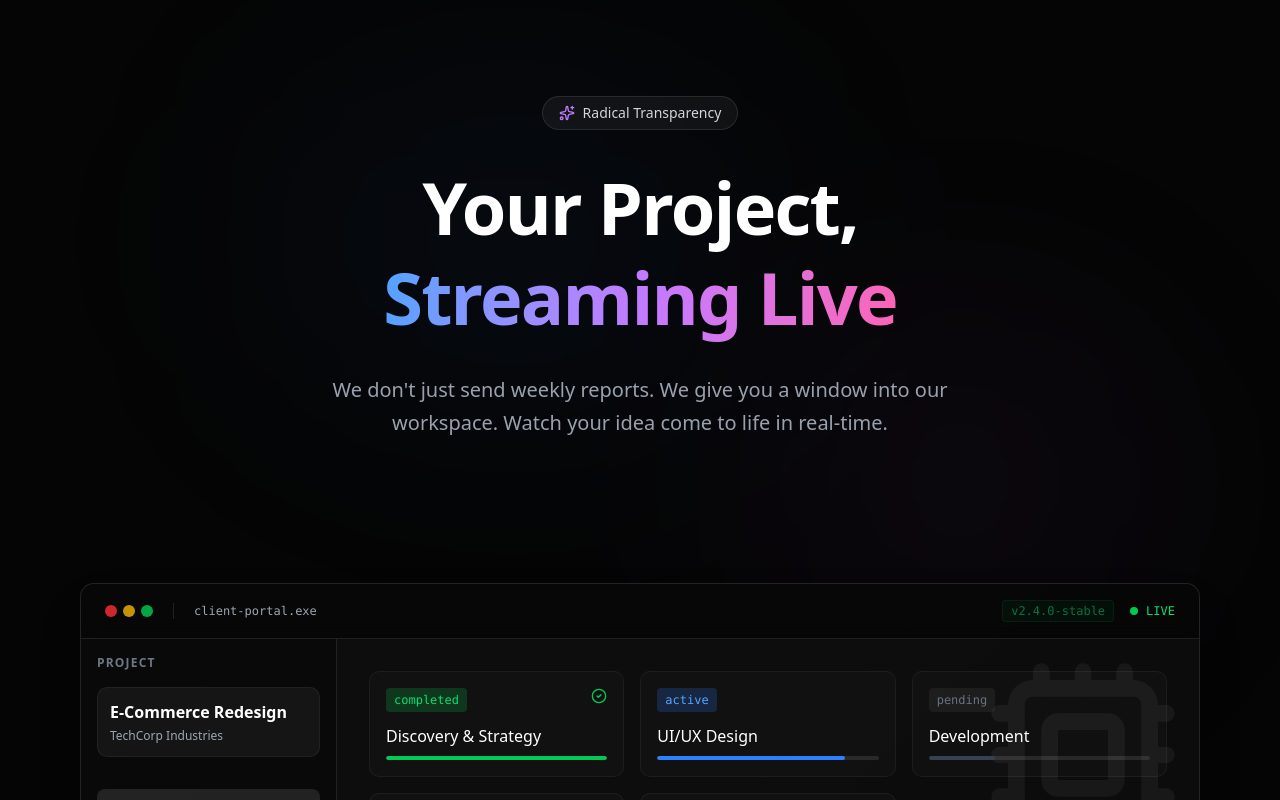
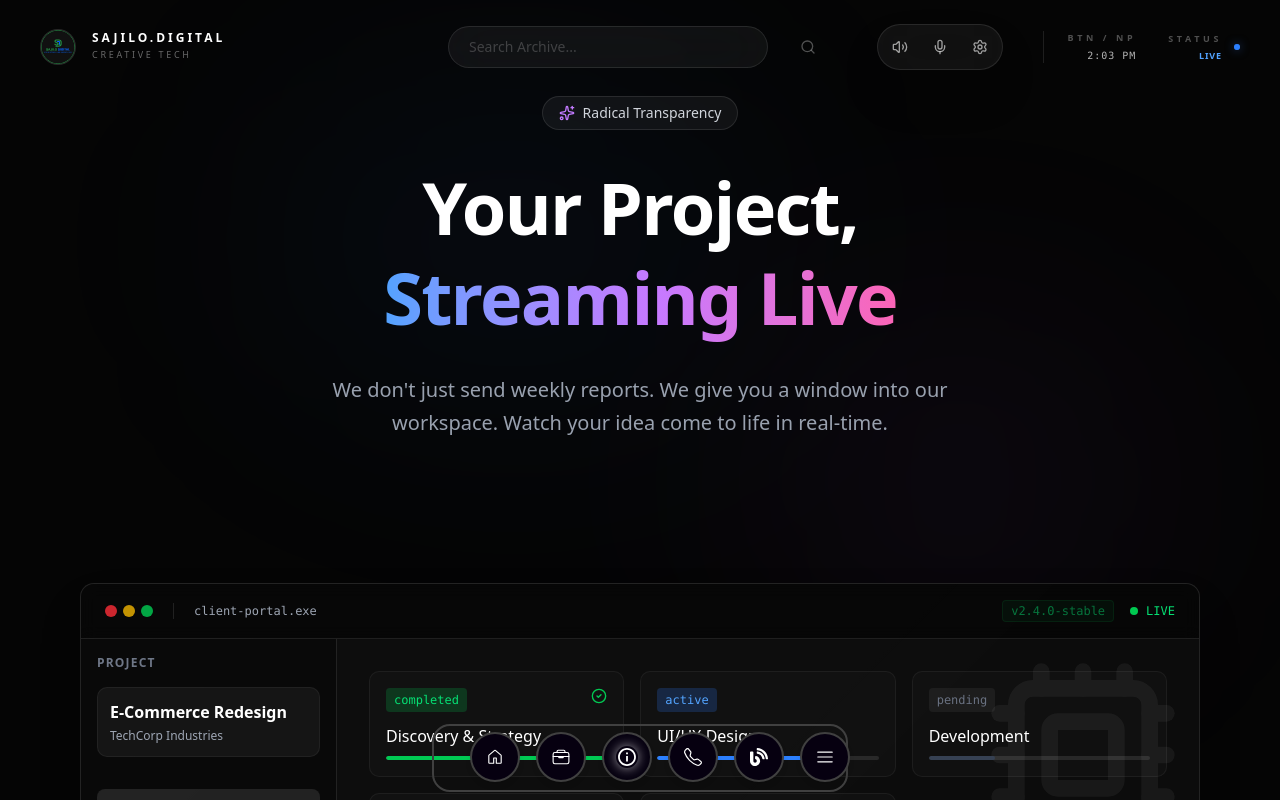
Before and after one commit to arundada9000/sajilodigital, a Next.js app: page /how-we-work in a window 1280 px wide. Shown: the top 800 px of the page. Built offline with nearby package versions, Linux system fonts and the light colour scheme.

Commit message:
feat:new page navigation added

```diff
--- a/src/app/how-we-work/page.tsx
+++ b/src/app/(main)/how-we-work/page.tsx
@@ -24,7 +24,7 @@
     title: "How We Work | Sajilo Digital",
     description:
       "Watch your software being built in real-time. Our transparent process ensures quality and zero surprises.",
-    url: "https://sajilo.digital.co.np/how-we-work",
+    url: "https://sajilo.digital.com.np/how-we-work",
     siteName: "Sajilo Digital",
     images: [
       {
--- a/src/components/home/NexusTerminal.tsx
+++ b/src/components/home/NexusTerminal.tsx
@@ -88,6 +88,7 @@
   "services",
   "testimonials",
   "status",
+  "how-we-work",
 ];
 
 // Team Data
--- a/src/components/layout/MobileNavbar.tsx
+++ b/src/components/layout/MobileNavbar.tsx
@@ -3,45 +3,66 @@
 import { motion, AnimatePresence } from "motion/react";
 import { usePathname, useRouter } from "next/navigation";
 import { useState, useRef, useEffect } from "react";
-import {
-    GoHome,
-    GoPerson,
-    GoBriefcase,
-    GoMail
-} from "react-icons/go";
-import {
-    BiCategory
-} from "react-icons/bi";
-import {
-    IoMdClose,
-    IoMdInformationCircleOutline
-} from "react-icons/io";
+import { GoHome, GoPerson, GoBriefcase, GoMail } from "react-icons/go";
+import { BiCategory } from "react-icons/bi";
+import { IoMdClose, IoMdInformationCircleOutline } from "react-icons/io";
+import { GrStatusUnknown } from "react-icons/gr";
+import { GoWorkflow } from "react-icons/go";
 import {
   FaProjectDiagram,
   FaImages,
   FaComments,
   FaDollarSign,
   FaQuestionCircle,
-    FaBlog
+  FaBlog,
 } from "react-icons/fa";
 import { playSound } from "@/lib/sound";
 
 const TABS = [
   { id: "home", label: "Home", icon: <GoHome size={22} />, href: "/" },
-    { id: "projects", label: "Projects", icon: <FaProjectDiagram size={20} />, href: "/projects" },
-    { id: "services", label: "Services", icon: <GoBriefcase size={22} />, href: "/services" },
-    { id: "contact", label: "Contact", icon: <GoMail size={22} />, href: "/contact" },
-    { id: "menu", label: "Menu", icon: <BiCategory size={22} />, href: "#" }, // Triggers menu
+  {
+    id: "projects",
+    label: "Projects",
+    icon: <FaProjectDiagram size={20} />,
+    href: "/projects",
+  },
+  {
+    id: "services",
+    label: "Services",
+    icon: <GoBriefcase size={22} />,
+    href: "/services",
+  },
+  {
+    id: "contact",
+    label: "Contact",
+    icon: <GoMail size={22} />,
+    href: "/contact",
+  },
+  { id: "menu", label: "Menu", icon: <BiCategory size={22} />, href: "#" },
 ];
 
 const MENU_ITEMS = [
-    { label: "About Company", href: "/about", icon: <IoMdInformationCircleOutline size={20} /> },
+  {
+    label: "About Company",
+    href: "/about",
+    icon: <IoMdInformationCircleOutline size={20} />,
+  },
   { label: "Our Team", href: "/about/team", icon: <GoPerson size={20} /> },
+  {
+    label: "How We Work",
+    href: "/how-we-work",
+    icon: <GoWorkflow size={20} />,
+  },
   { label: "Blog", href: "/blog", icon: <FaBlog size={18} /> },
   { label: "Gallery", href: "/gallery", icon: <FaImages size={18} /> },
-    { label: "Testimonials", href: "/testimonials", icon: <FaComments size={18} /> },
+  {
+    label: "Testimonials",
+    href: "/testimonials",
+    icon: <FaComments size={18} />,
+  },
   { label: "Pricing", href: "/pricing", icon: <FaDollarSign size={18} /> },
   { label: "FAQs", href: "/faq", icon: <FaQuestionCircle size={18} /> },
+  { label: "Status", href: "/status", icon: <GrStatusUnknown size={18} /> },
 ];
 
 export default function MobileNavbar() {
@@ -87,12 +108,22 @@
               <span
                 className={`
                    text-2xl transition-all duration-300
-                   ${isActive ? "text-[#00ffe1] scale-110 drop-shadow-[0_0_8px_rgba(0,255,225,0.6)]" : "text-neutral-400 group-hover:text-white"}
+                   ${
+                     isActive
+                       ? "text-[#00ffe1] scale-110 drop-shadow-[0_0_8px_rgba(0,255,225,0.6)]"
+                       : "text-neutral-400 group-hover:text-white"
+                   }
                  `}
               >
                 {tab.icon}
               </span>
-                            <span className={`text-[10px] font-medium transition-all duration-300 ${isActive ? "text-white opacity-100" : "text-neutral-500 opacity-60"}`}>
+              <span
+                className={`text-[10px] font-medium transition-all duration-300 ${
+                  isActive
+                    ? "text-white opacity-100"
+                    : "text-neutral-500 opacity-60"
+                }`}
+              >
                 {tab.label}
               </span>
 
@@ -131,7 +162,9 @@
 
               {/* Header */}
               <div className="flex items-center justify-between mb-8">
-                                <h2 className="text-2xl font-bold text-white tracking-tight">More</h2>
+                <h2 className="text-2xl font-bold text-white tracking-tight">
+                  More
+                </h2>
                 <button
                   onClick={() => setMenuOpen(false)}
                   className="p-2 rounded-full bg-neutral-800 text-neutral-400 hover:text-white hover:bg-neutral-700 transition"
--- a/src/components/layout/Navbar.tsx
+++ b/src/components/layout/Navbar.tsx
@@ -6,6 +6,7 @@
 import { BsTelephone } from "react-icons/bs";
 import { RxHamburgerMenu } from "react-icons/rx";
 import { IoMdInformationCircleOutline } from "react-icons/io";
+import { GrStatusUnknown } from "react-icons/gr";
 import DockSubMenu from "@/components/DockSubMenu";
 import MobileNavbar from "./MobileNavbar";
 import { useRouter } from "next/navigation";
@@ -42,10 +43,11 @@
           items={[
             { label: "Company", href: "/about" },
             { label: "Team", href: "/about/team" },
+            { label: "How We Work", href: "/how-we-work" },
           ]}
         />
       ),
-      onClick: () => { },
+      onClick: () => {},
     },
     {
       icon: <BsTelephone size={18} />,
@@ -90,10 +92,15 @@
               icon: <FaQuestionCircle size={14} />,
               href: "/faq",
             },
+            {
+              label: "Status",
+              icon: <GrStatusUnknown size={14} />,
+              href: "/status",
+            },
           ]}
         />
       ),
-      onClick: () => { },
+      onClick: () => {},
     },
   ];
 
--- a/src/data/searchEngineData.ts
+++ b/src/data/searchEngineData.ts
@@ -483,9 +483,9 @@
   },
   {
     title: "How We Work",
-    href: "/blog/how-we-work",
-    type: "blog",
-    keywords: ["Process", "Team", "SajiloDigital"],
+    href: "/how-we-work",
+    type: "page",
+    keywords: ["Process", "Team", "SajiloDigital", "how we work"],
   },
   {
     title: "How we ensure quality of products: The Sajilo Digital QA Approach",
```
Lines whose indentation alone changed are shown as unchanged.
